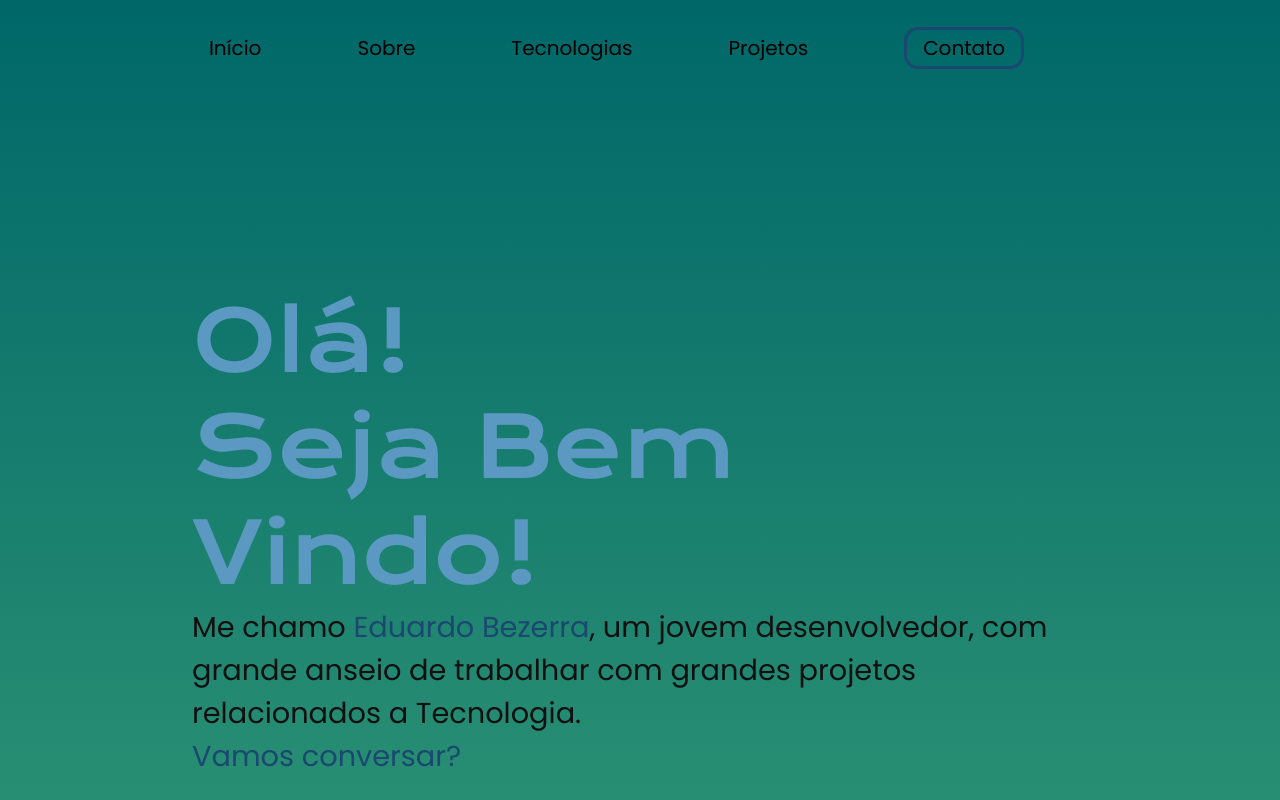
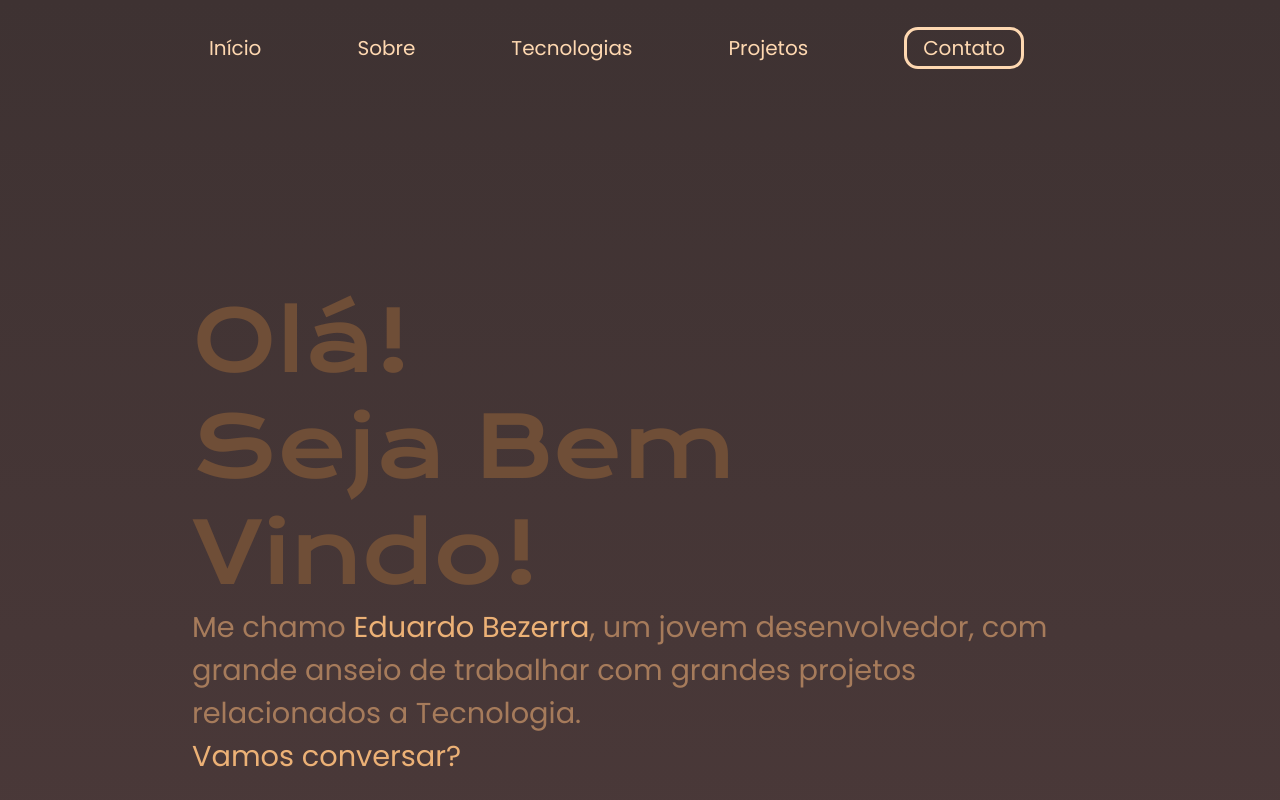
Before and after one commit to EduardoBOliveira/MeuPortifolio, a React (Vite) app in the folder Portifolio/: page / in a window 1280 px wide. Shown: the top 800 px of the page. Built offline with nearby package versions, Linux system fonts and the light colour scheme.

Commit message:
Atualização de Variaveis 2.0

```diff
--- a/Portifolio/src/Components/Footer/style.css
+++ b/Portifolio/src/Components/Footer/style.css
@@ -49,7 +49,7 @@
 }
 
 .botao:hover .link {
-  color: var(--cor-bordas);
+  color: var(--cor-fundo-do-hoover);
 }
 
 .ano {
--- a/Portifolio/src/Components/Header/style.css
+++ b/Portifolio/src/Components/Header/style.css
@@ -37,7 +37,7 @@
 
 .header_lista_item_link_contato:hover {
   color: var(--cor-bordas);
-  background-color: #ffffff;
+  background-color:var(--cor-fundo-do-hoover);
   box-shadow: 0 0 30px 5px var(--cor-bordas);
 }
 
--- a/Portifolio/src/Pages/Home/intro.css
+++ b/Portifolio/src/Pages/Home/intro.css
@@ -1,10 +1,10 @@
 body {
   background: rgb(0, 0, 0);
   background: linear-gradient(
-    #006769,
-    #40A578,
-    #9DDE8B,
-    #E6FF94
+    #3E3232,
+    #503C3C,
+    #3E3232,
+    #3E3232
   )
   }
 
@@ -72,7 +72,7 @@ body {
 }
 
 .botao:hover {
-  background-color: #1F316F;
+  background-color: var(--cor-fundo-do-hoover);
   box-shadow: 0 0 30px 5px var(--cor-bordas);
   cursor: pointer;
   color: var(--cor-paragrafos);
--- a/Portifolio/src/Styles/global.css
+++ b/Portifolio/src/Styles/global.css
@@ -15,11 +15,12 @@ html {
 :root {
   --fonte-poppins: "Poppins", sans-serif;
   --fonte-krona-one: "Krona One", sans-serif;
-  --cor-paragrafos: #111010;
-  --cor-titulos: #5B99C2;
-  --cor-destaque-texto: #1A4870;
-  --cor-bordas: #1A4870;
+  --cor-paragrafos: #A67B5B;
+  --cor-titulos: #6F4E37;
+  --cor-destaque-texto: #ECB176;
+  --cor-bordas: #FED8B1;
   --cor-body-principal:#F9DBBA;
   --cor-body-segundarias:#494036;
-  --cor-palavras-menu:#000000;
+  --cor-palavras-menu:#FED8B1;
+  --cor-fundo-do-hoover:#ECB176;
 }
```
